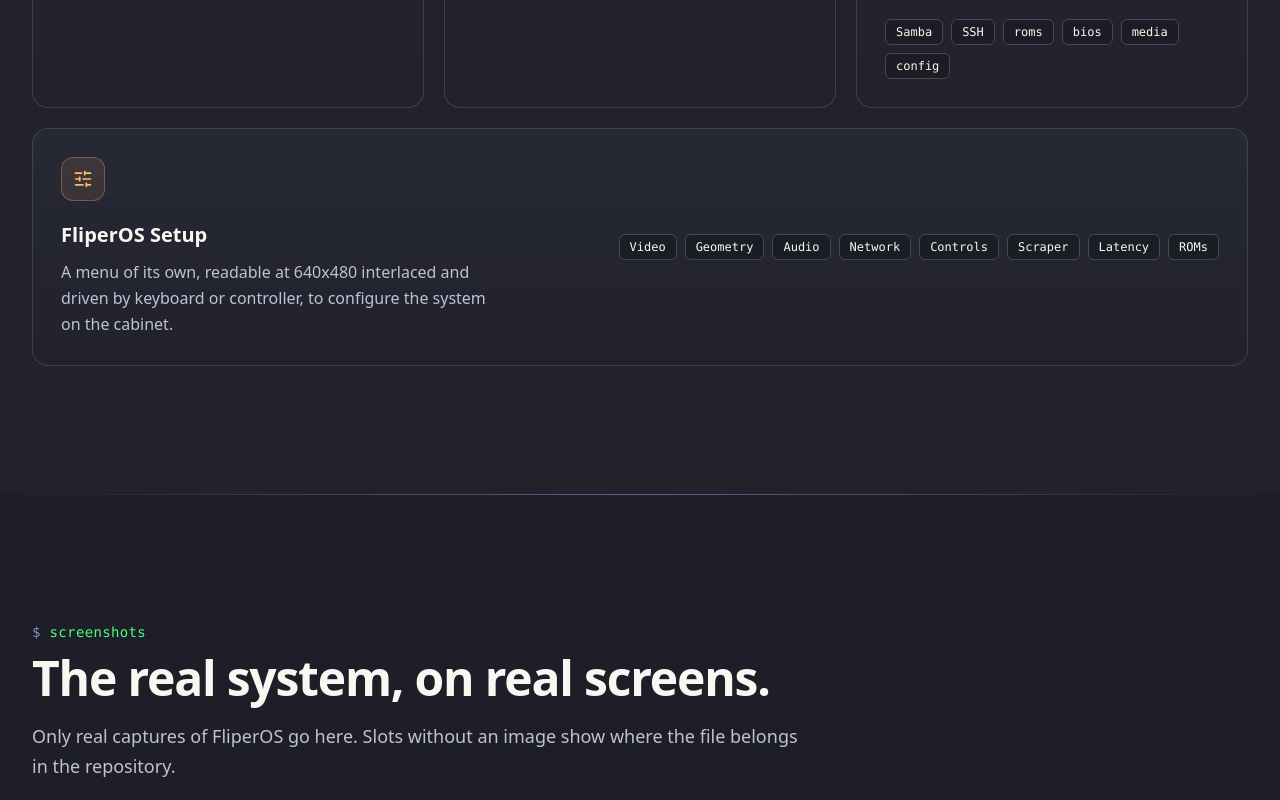
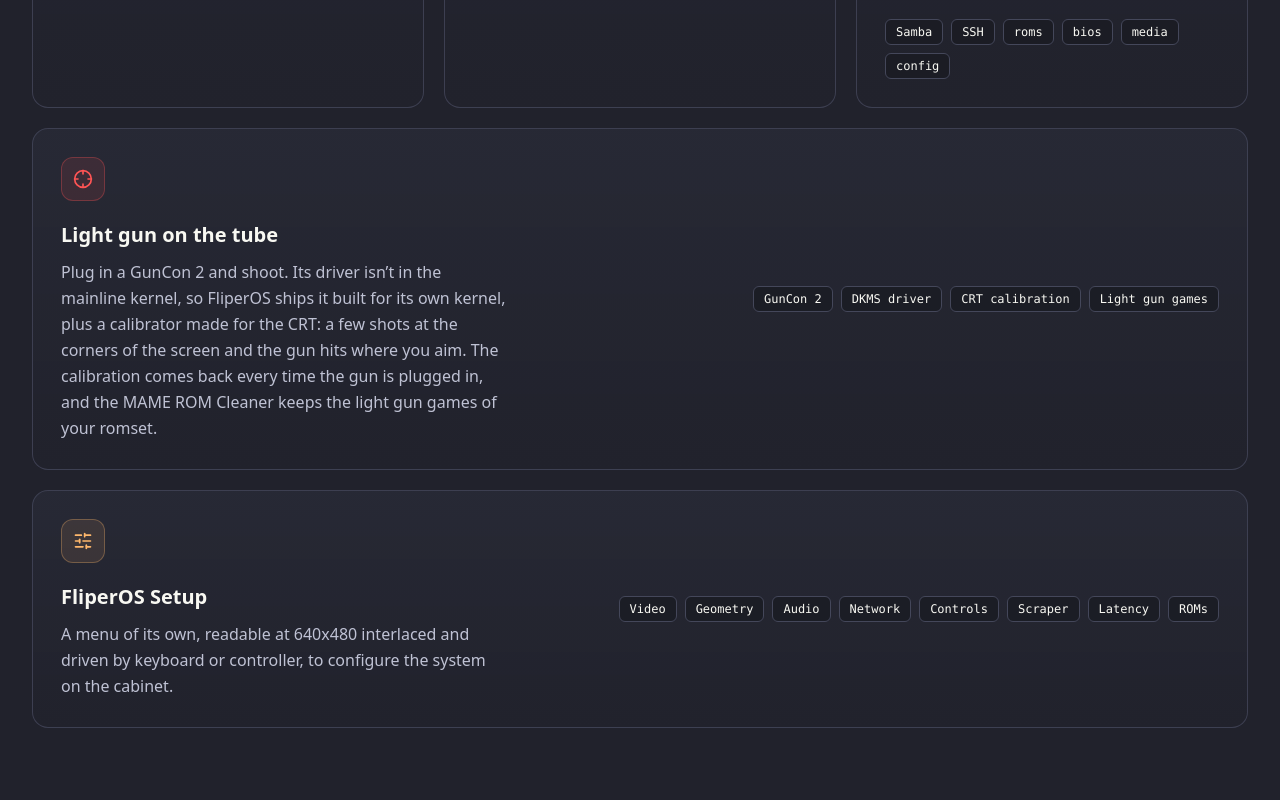
Before and after one commit to juniorterin/fliperOS, a Next.js app in the folder website/: page /en in a window 1280 px wide. Shown: the part 1800-2600 px from the top of the page. Built offline with nearby package versions, Linux system fonts and the light colour scheme; no server answers.

Commit message:
site: card de light gun (GunCon 2) nos recursos
Card de linha inteira em pt-BR e en-US, GunCon 2 nos destaques, na descricao
e nas palavras-chave, e no item Joysticks do Setup.

```diff
--- a/website/src/i18n/en-US.ts
+++ b/website/src/i18n/en-US.ts
@@ -2,7 +2,7 @@
   meta: {
     title: 'FliperOS — Arcade Linux built for CRT',
     description:
-      'FliperOS is Ubuntu 24.04 Linux for arcade cabinets with CRT monitors: 15 kHz kernel, Switchres, GroovyMAME, RetroArch and frontends ready to play.',
+      'FliperOS is Ubuntu 24.04 Linux for arcade cabinets with CRT monitors: 15 kHz kernel, Switchres, GroovyMAME, RetroArch, GunCon 2 light gun and frontends ready to play.',
     keywords: [
       'FliperOS',
       'arcade Linux',
@@ -14,6 +14,8 @@
       'RetroArch',
       'arcade cabinet',
       'GroovyArcade',
+      'light gun',
+      'GunCon 2',
       'Ubuntu 24.04',
       'emulation',
       'retro gaming',
@@ -59,7 +61,7 @@
   },
   badges: {
     label: 'Technical highlights',
-    items: ['Ubuntu 24.04', 'Kernel 6.18 LTS', '15 kHz', 'Switchres', 'CRT Ready', 'Open Source'],
+    items: ['Ubuntu 24.04', 'Kernel 6.18 LTS', '15 kHz', 'Switchres', 'CRT Ready', 'GunCon 2', 'Open Source'],
   },
   features: {
     kicker: 'Features',
@@ -102,6 +104,12 @@
         title: 'Open over the network',
         text: 'The roms, bios, media and config folders are shared with Samba: copy games from any PC to \\\\fliperos\\roms. SSH is on from the first boot, so you can hand the cabinet to an AI assistant (Claude Code, Cursor, Codex) and have it configure the whole system the way you want.',
         points: ['Samba', 'SSH', 'roms', 'bios', 'media', 'config'],
+      },
+      {
+        id: 'lightgun',
+        title: 'Light gun on the tube',
+        text: 'Plug in a GunCon 2 and shoot. Its driver isn’t in the mainline kernel, so FliperOS ships it built for its own kernel, plus a calibrator made for the CRT: a few shots at the corners of the screen and the gun hits where you aim. The calibration comes back every time the gun is plugged in, and the MAME ROM Cleaner keeps the light gun games of your romset.',
+        points: ['GunCon 2', 'DKMS driver', 'CRT calibration', 'Light gun games'],
       },
     ],
   },
@@ -193,7 +201,7 @@
       { id: 'latency', label: 'Latency', text: 'Standard or Low latency, with a hardware check' },
       { id: 'scraper', label: 'Scraper', text: 'Covers, screenshots, videos and descriptions' },
       { id: 'roms', label: 'MAME ROM/CHD Cleaner', text: 'Filter a romset; download free games' },
-      { id: 'joysticks', label: 'Joysticks', text: 'Buttons, light gun, wheel, parallel port' },
+      { id: 'joysticks', label: 'Joysticks', text: 'Buttons, GunCon 2 light gun, wheel, parallel port' },
       { id: 'update', label: 'System Update', text: 'apt update and upgrade with real progress' },
     ],
     hint: 'arrows: move  ·  enter: select  ·  esc: back',
--- a/website/src/i18n/pt-BR.ts
+++ b/website/src/i18n/pt-BR.ts
@@ -4,7 +4,7 @@
   meta: {
     title: 'FliperOS — Arcade Linux feito para CRT',
     description:
-      'FliperOS é o Linux Ubuntu 24.04 para gabinetes arcade com monitor CRT: kernel 15 kHz, Switchres, GroovyMAME, RetroArch e frontends prontos para jogar.',
+      'FliperOS é o Linux Ubuntu 24.04 para gabinetes arcade com monitor CRT: kernel 15 kHz, Switchres, GroovyMAME, RetroArch, light gun GunCon 2 e frontends prontos para jogar.',
     keywords: [
       'FliperOS',
       'Linux arcade',
@@ -17,6 +17,9 @@
       'RetroArch',
       'gabinete arcade',
       'GroovyArcade',
+      'light gun',
+      'pistola de luz',
+      'GunCon 2',
       'Ubuntu 24.04',
       'emulação',
       'retrogame',
@@ -62,7 +65,7 @@
   },
   badges: {
     label: 'Destaques técnicos',
-    items: ['Ubuntu 24.04', 'Kernel 6.18 LTS', '15 kHz', 'Switchres', 'CRT Ready', 'Open Source'],
+    items: ['Ubuntu 24.04', 'Kernel 6.18 LTS', '15 kHz', 'Switchres', 'CRT Ready', 'GunCon 2', 'Open Source'],
   },
   features: {
     kicker: 'Recursos',
@@ -105,6 +108,12 @@
         title: 'Aberto pela rede',
         text: 'As pastas roms, bios, media e config são compartilhadas via Samba: copie jogos de qualquer PC para \\\\fliperos\\roms. O SSH vem ligado desde o primeiro boot, então você pode entregar o gabinete a um assistente de IA (Claude Code, Cursor, Codex) e deixar que ele configure o sistema inteiro do jeito que você quiser.',
         points: ['Samba', 'SSH', 'roms', 'bios', 'media', 'config'],
+      },
+      {
+        id: 'lightgun',
+        title: 'Light gun no tubo',
+        text: 'Conecte uma GunCon 2 e atire. O driver dela não existe no kernel mainline, então o FliperOS já traz ele compilado para o próprio kernel, junto com um calibrador feito para o CRT: alguns tiros nos cantos da tela e a pistola acerta onde você mira. A calibração volta toda vez que a pistola é conectada, e o MAME ROM Cleaner mantém os jogos de pistola do seu romset.',
+        points: ['GunCon 2', 'Driver DKMS', 'Calibração no CRT', 'Jogos de pistola'],
       },
     ],
   },
@@ -196,7 +205,7 @@
       { id: 'latency', label: 'Latency', text: 'Standard ou Low latency, com checagem do hardware' },
       { id: 'scraper', label: 'Scraper', text: 'Capas, screenshots, vídeos e descrições' },
       { id: 'roms', label: 'MAME ROM/CHD Cleaner', text: 'Filtra um romset; baixa jogos gratuitos' },
-      { id: 'joysticks', label: 'Joysticks', text: 'Botões, light gun, volante, porta paralela' },
+      { id: 'joysticks', label: 'Joysticks', text: 'Botões, light gun GunCon 2, volante, porta paralela' },
       { id: 'update', label: 'System Update', text: 'apt update e upgrade com progresso real' },
     ],
     hint: 'setas: mover  ·  enter: selecionar  ·  esc: voltar',
--- a/website/src/sections/Features.tsx
+++ b/website/src/sections/Features.tsx
@@ -1,6 +1,6 @@
 'use client';
 
-import { Gauge, Joystick, Monitor, Network, ScanLine, SlidersHorizontal, type LucideIcon } from 'lucide-react';
+import { Crosshair, Gauge, Joystick, Monitor, Network, ScanLine, SlidersHorizontal, type LucideIcon } from 'lucide-react';
 import { Reveal } from '@/components/Reveal';
 import { SectionHeading } from '@/components/SectionHeading';
 import { useI18n } from '@/i18n/I18nProvider';
@@ -11,8 +11,12 @@
   latency: { icon: Gauge, color: 'text-yellow bg-yellow/10 border-yellow/30', span: '' },
   arcade: { icon: Joystick, color: 'text-pink bg-pink/10 border-pink/30', span: '' },
   network: { icon: Network, color: 'text-green bg-green/10 border-green/30', span: '' },
+  lightgun: { icon: Crosshair, color: 'text-red bg-red/10 border-red/30', span: 'lg:col-span-3' },
   setup: { icon: SlidersHorizontal, color: 'text-orange bg-orange/10 border-orange/30', span: 'lg:col-span-3' },
 };
+
+// Cards de linha inteira: texto a esquerda e os pontos a direita no desktop.
+const WIDE = new Set(['lightgun', 'setup']);
 
 const ORDER = Object.keys(STYLE);
 
@@ -28,7 +32,7 @@
           {items.map((item, i) => {
             const style = STYLE[item.id] ?? STYLE.crt;
             const Icon = style.icon;
-            const wide = item.id === 'setup';
+            const wide = WIDE.has(item.id);
             return (
               <Reveal as="li" key={item.id} delay={i * 60} className={`${style.span} ${wide ? 'sm:col-span-2' : ''}`}>
                 <article
```
